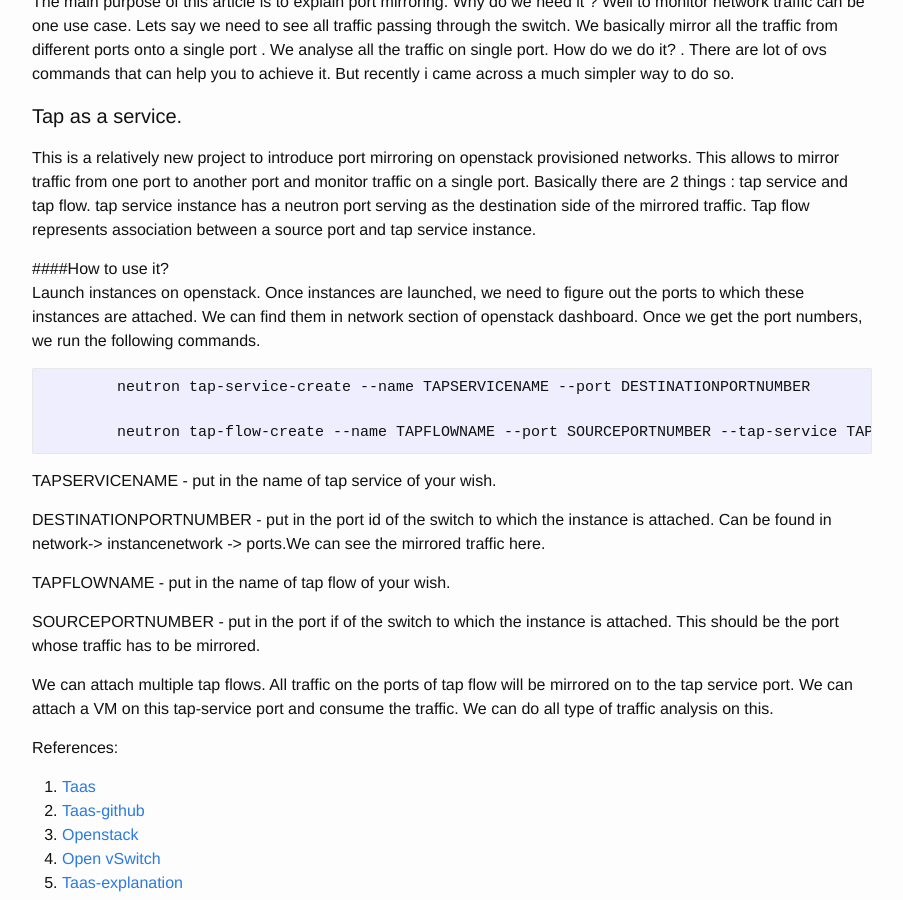
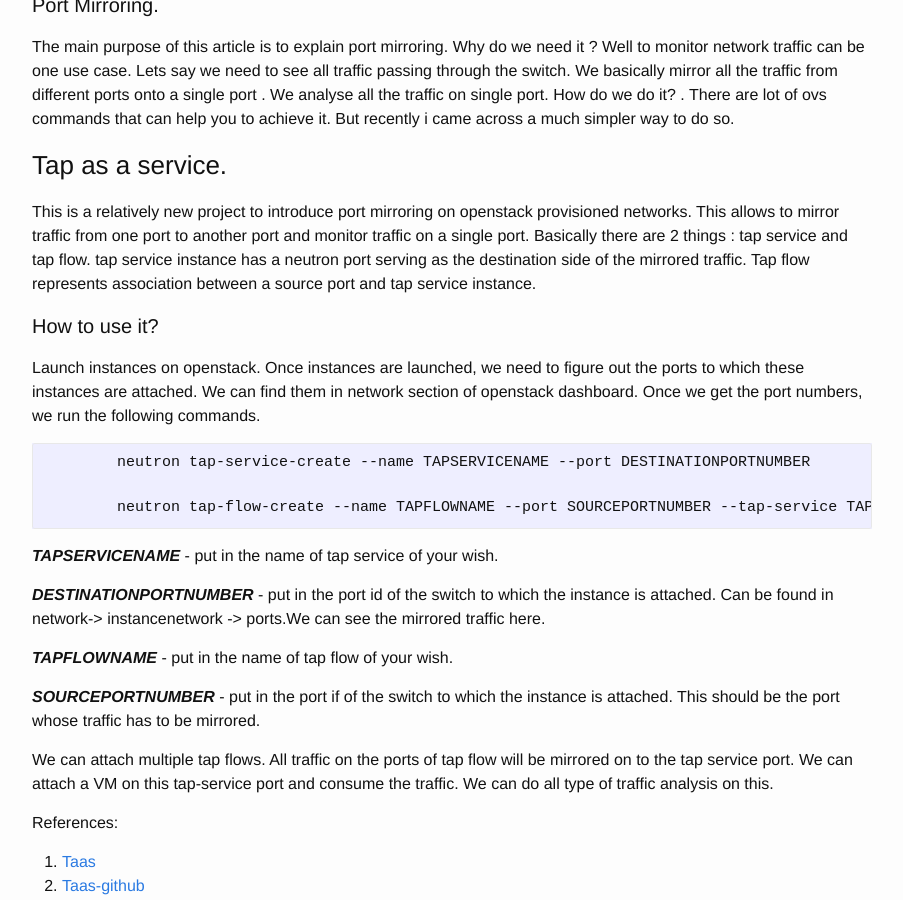
Before and after one commit to adkini/adkini.github.io, a Jekyll site: the page built from _posts/2016-10-23-PortMirroring.md, in a window 1280 px wide and 900 px high, scrolled down 699 px. Shown: the whole window, without its empty margins (188-1091 px from the left). Built offline with Jekyll 4.4.1, drawn with Linux system fonts in a browser that asks for light colours.

Commit message:
Second article updated

```diff
--- a/_posts/2016-10-23-PortMirroring.md
+++ b/_posts/2016-10-23-PortMirroring.md
@@ -19,24 +20,24 @@
 The main purpose of this article is to explain port mirroring. Why do we need it ? Well to monitor network traffic can be one use case. Lets say we need to see all traffic passing through the switch. We basically mirror all the traffic from different ports onto a single port . We analyse all the traffic on single port.
 How do we do it? . There are lot of ovs commands that can help you to achieve it. But recently i came across a much simpler way to do so.
 
-#### Tap as a service.
+### Tap as a service.
 
 This is a relatively new project to introduce port mirroring on openstack provisioned networks. This allows to mirror traffic from one port to another port and monitor traffic on a single port. Basically there are 2 things : tap service and tap flow. tap service instance has a neutron port serving as the destination side of the mirrored traffic. Tap flow represents association between a source port and tap service instance.
 
-####How to use it?
+#### How to use it?
 Launch instances on openstack. Once instances are launched, we need to figure out the ports to which these instances are attached. We can find them in network section of openstack dashboard. Once we get the port numbers, we run the following commands.
 
 		neutron tap-service-create --name TAPSERVICENAME --port DESTINATIONPORTNUMBER
 
 		neutron tap-flow-create --name TAPFLOWNAME --port SOURCEPORTNUMBER --tap-service TAPSERVICENAME --direction BOTH
 
-TAPSERVICENAME - put in the name of tap service of your wish.
+**_TAPSERVICENAME_** - put in the name of tap service of your wish.
 
-DESTINATIONPORTNUMBER - put in the port id of the switch to which the instance is attached. Can be found in network-> instancenetwork -> ports.We can see the mirrored traffic here.
+**_DESTINATIONPORTNUMBER_** - put in the port id of the switch to which the instance is attached. Can be found in network-> instancenetwork -> ports.We can see the mirrored traffic here.
 
-TAPFLOWNAME - put in the name of tap flow of your wish.
+**_TAPFLOWNAME_** - put in the name of tap flow of your wish.
 
-SOURCEPORTNUMBER - put in the port if of the switch to which the instance is attached. This should be the port whose traffic has to be mirrored.
+**_SOURCEPORTNUMBER_** - put in the port if of the switch to which the instance is attached. This should be the port whose traffic has to be mirrored.
 
 
 We can attach multiple tap flows. All traffic on the ports of tap flow will be mirrored on to the tap service port. We can attach a VM on this tap-service port and consume the traffic. We can do all type of traffic analysis on this.
```
Also changed, not shown: other parts of _posts/2016-10-23-PortMirroring.md (+1 -0 lines).
